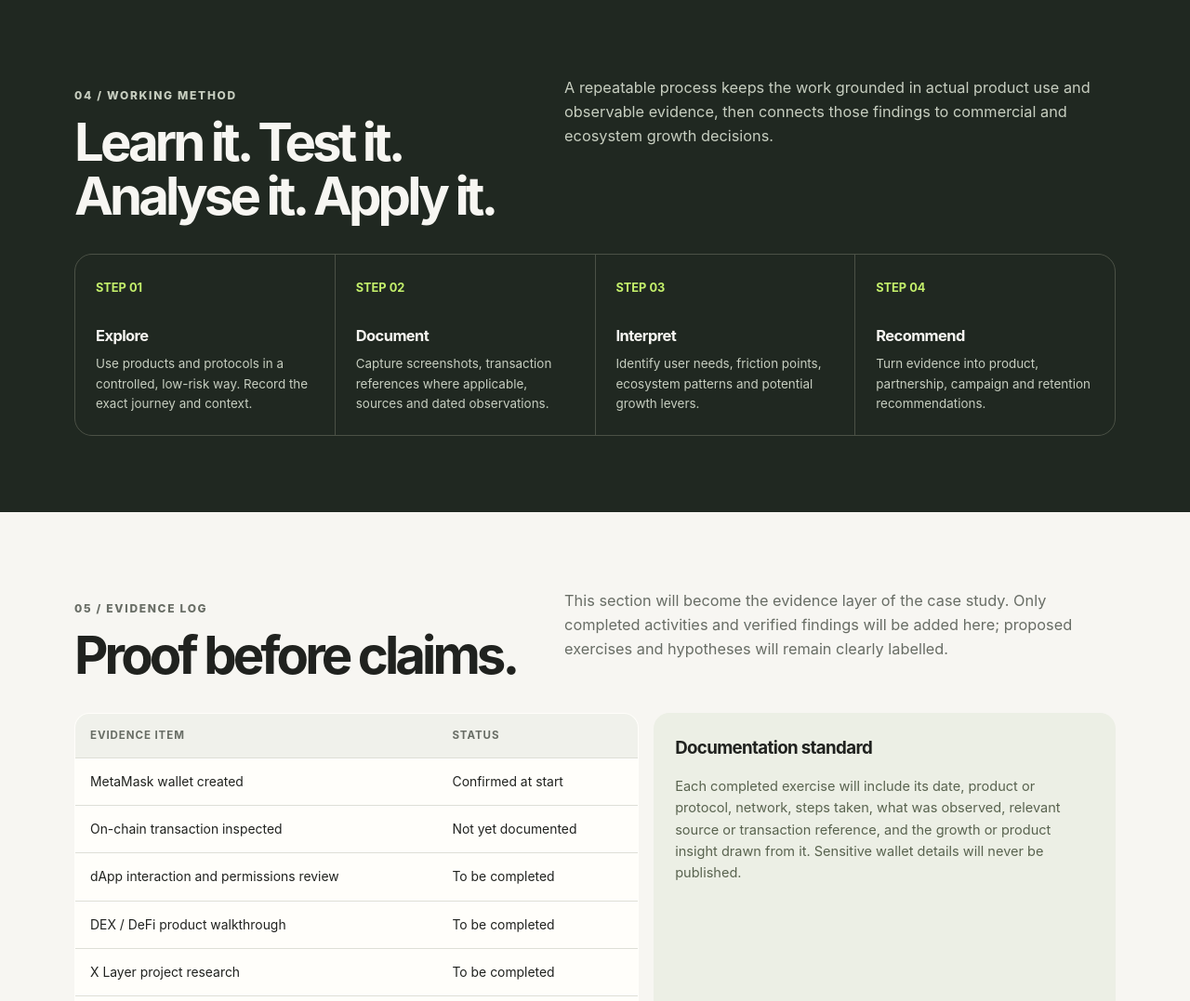
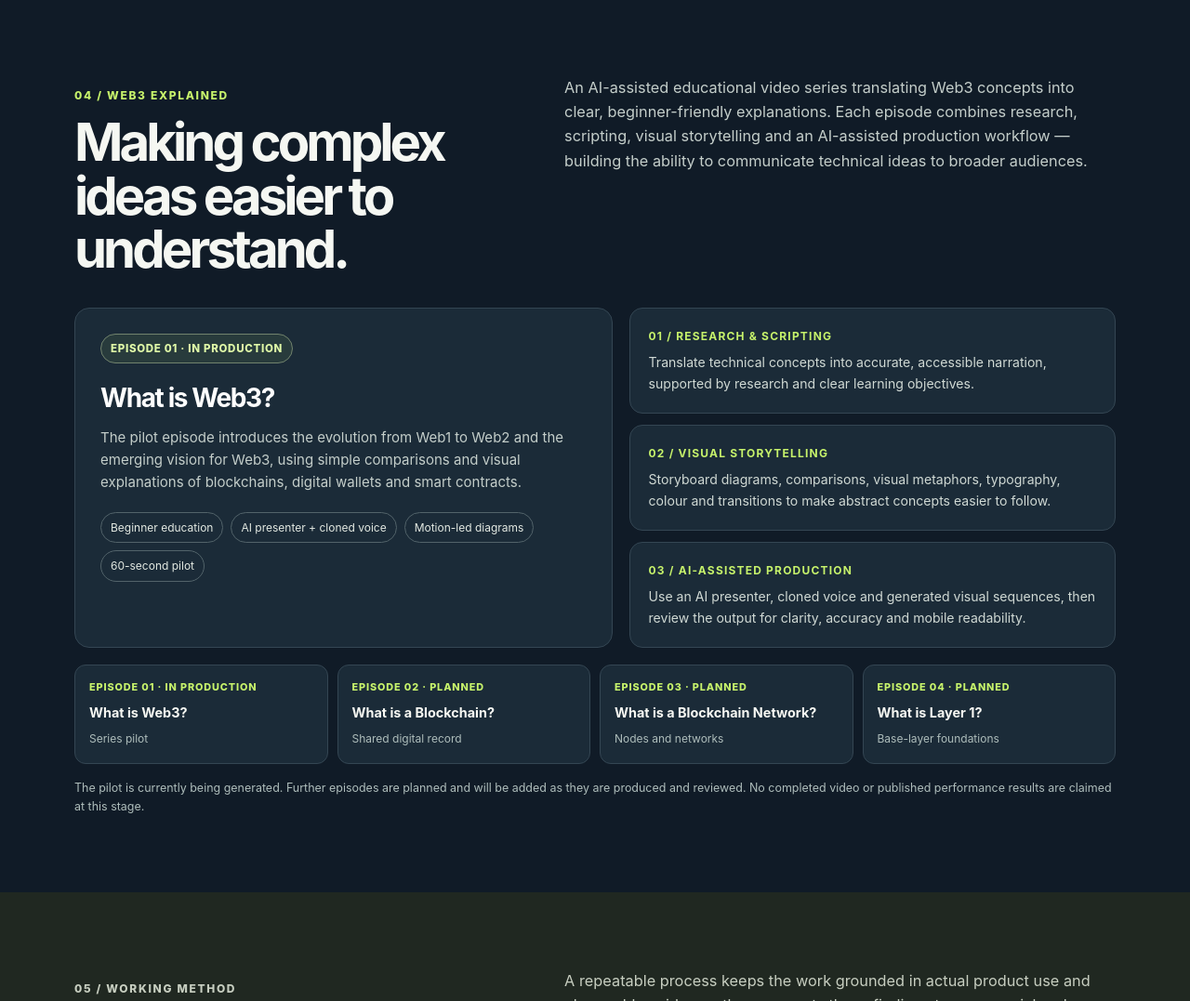
Before and after one commit to maryamdps/maryamdps.github.io, a plain HTML site: page projects/web3-ecosystem-growth-lab/index.html in a window 1280 px wide. Shown: the part 3200-4277 px from the top of the page at 93% size. Drawn offline with Linux system fonts and the light colour scheme.

Commit message:
Add Web3 Explained video series workstream

```diff
--- a/projects/web3-ecosystem-growth-lab/index.html
+++ b/projects/web3-ecosystem-growth-lab/index.html
@@ -22,6 +22,31 @@ section{padding:82px 0}.section-head{display:grid;grid-template-columns:.9fr 1.1
 footer{padding:28px 0 38px;display:flex;justify-content:space-between;gap:16px;color:var(--muted);font-size:.82rem}
 @media(max-width:760px){.wrap{width:calc(100% - 28px)}.hero{grid-template-columns:1fr;padding:52px 0 40px;gap:24px}.hero-art{min-height:300px}.orbit-core{right:76px;top:100px}.summary,.principles{grid-template-columns:1fr}.section-head{grid-template-columns:1fr;gap:16px}section{padding:60px 0}.two-col,.baseline,.workstreams,.evidence,.closing{grid-template-columns:1fr}.steps{grid-template-columns:repeat(2,1fr)}.closing{padding:27px}.closing-note{border-left:0;border-top:1px solid #849c54;padding:17px 0 0}footer{flex-direction:column}}
 @media(max-width:480px){.steps{grid-template-columns:1fr}.evidence-table th,.evidence-table td{padding:11px 10px;font-size:.8rem}}
+
+/* Web3 Explained video series */
+.video-lab{background:#101b27;color:#f5f7f2}
+.video-lab .kicker{color:#c7f36b}
+.video-lab .section-intro{color:#c4ceca}
+.video-feature{display:grid;grid-template-columns:1.05fr .95fr;gap:18px;align-items:stretch}
+.video-main{background:#1b2b38;border:1px solid #344653;border-radius:16px;padding:27px}
+.video-main .video-status{display:inline-flex;border:1px solid #71836d;background:#283b3c;color:#dff8a7;border-radius:99px;padding:6px 10px;font-size:.72rem;font-weight:850;letter-spacing:.06em;text-transform:uppercase}
+.video-main h3{font-size:1.75rem;line-height:1.1;letter-spacing:-.05em;margin:22px 0 10px;color:#fff}
+.video-main p{color:#c4ceca;font-size:.94rem}
+.video-meta{display:flex;gap:8px;flex-wrap:wrap;margin-top:20px}
+.video-meta span{font-size:.75rem;border:1px solid #52636a;border-radius:99px;padding:6px 10px;color:#e3e9e2}
+.video-side{display:grid;gap:12px}
+.video-side-card{background:#1b2b38;border:1px solid #344653;border-radius:14px;padding:20px}
+.video-side-card b{display:block;color:#c7f36b;font-size:.75rem;letter-spacing:.1em;text-transform:uppercase;margin-bottom:8px}
+.video-side-card p{margin:0;color:#d0d9d4;font-size:.88rem}
+.episode-list{display:grid;grid-template-columns:repeat(4,1fr);gap:10px;margin-top:18px}
+.episode{background:#1b2b38;border:1px solid #344653;border-radius:12px;padding:15px}
+.episode small{display:block;color:#c7f36b;font-size:.68rem;letter-spacing:.08em;font-weight:850;text-transform:uppercase}
+.episode strong{display:block;color:#f7f8f3;font-size:.9rem;line-height:1.25;margin:9px 0 5px}
+.episode span{font-size:.75rem;color:#aebdbb}
+.video-footnote{font-size:.78rem;color:#aebdbb;margin:16px 0 0}
+@media(max-width:760px){.video-feature{grid-template-columns:1fr}.episode-list{grid-template-columns:repeat(2,1fr)}}
+@media(max-width:480px){.episode-list{grid-template-columns:1fr}}
+
 </style>
 </head>
 <body>
@@ -90,9 +115,39 @@ footer{padding:28px 0 38px;display:flex;justify-content:space-between;gap:16px;c
     </div>
   </section>
 
+  <section class="video-lab">
+    <div class="wrap">
+      <div class="section-head">
+        <div><p class="kicker">04 / Web3 Explained</p><h2>Making complex ideas easier to understand.</h2></div>
+        <p class="section-intro">An AI-assisted educational video series translating Web3 concepts into clear, beginner-friendly explanations. Each episode combines research, scripting, visual storytelling and an AI-assisted production workflow — building the ability to communicate technical ideas to broader audiences.</p>
+      </div>
+      <div class="video-feature">
+        <article class="video-main">
+          <span class="video-status">Episode 01 · In production</span>
+          <h3>What is Web3?</h3>
+          <p>The pilot episode introduces the evolution from Web1 to Web2 and the emerging vision for Web3, using simple comparisons and visual explanations of blockchains, digital wallets and smart contracts.</p>
+          <div class="video-meta"><span>Beginner education</span><span>AI presenter + cloned voice</span><span>Motion-led diagrams</span><span>60-second pilot</span></div>
+        </article>
+        <div class="video-side">
+          <div class="video-side-card"><b>01 / Research & scripting</b><p>Translate technical concepts into accurate, accessible narration, supported by research and clear learning objectives.</p></div>
+          <div class="video-side-card"><b>02 / Visual storytelling</b><p>Storyboard diagrams, comparisons, visual metaphors, typography, colour and transitions to make abstract concepts easier to follow.</p></div>
+          <div class="video-side-card"><b>03 / AI-assisted production</b><p>Use an AI presenter, cloned voice and generated visual sequences, then review the output for clarity, accuracy and mobile readability.</p></div>
+        </div>
+      </div>
+      <div class="episode-list" aria-label="Planned Web3 Explained episodes">
+        <article class="episode"><small>Episode 01 · In production</small><strong>What is Web3?</strong><span>Series pilot</span></article>
+        <article class="episode"><small>Episode 02 · Planned</small><strong>What is a Blockchain?</strong><span>Shared digital record</span></article>
+        <article class="episode"><small>Episode 03 · Planned</small><strong>What is a Blockchain Network?</strong><span>Nodes and networks</span></article>
+        <article class="episode"><small>Episode 04 · Planned</small><strong>What is Layer 1?</strong><span>Base-layer foundations</span></article>
+      </div>
+      <p class="video-footnote">The pilot is currently being generated. Further episodes are planned and will be added as they are produced and reviewed. No completed video or published performance results are claimed at this stage.</p>
+    </div>
+  </section>
+
+
   <section class="process">
     <div class="wrap">
-      <div class="section-head"><div><p class="kicker">04 / Working method</p><h2>Learn it. Test it. Analyse it. Apply it.</h2></div><p class="section-intro">A repeatable process keeps the work grounded in actual product use and observable evidence, then connects those findings to commercial and ecosystem growth decisions.</p></div>
+      <div class="section-head"><div><p class="kicker">05 / Working method</p><h2>Learn it. Test it. Analyse it. Apply it.</h2></div><p class="section-intro">A repeatable process keeps the work grounded in actual product use and observable evidence, then connects those findings to commercial and ecosystem growth decisions.</p></div>
       <div class="steps">
         <div class="step"><b>STEP 01</b><h3>Explore</h3><p>Use products and protocols in a controlled, low-risk way. Record the exact journey and context.</p></div>
         <div class="step"><b>STEP 02</b><h3>Document</h3><p>Capture screenshots, transaction references where applicable, sources and dated observations.</p></div>
@@ -104,7 +159,7 @@ footer{padding:28px 0 38px;display:flex;justify-content:space-between;gap:16px;c
 
   <section>
     <div class="wrap">
-      <div class="section-head"><div><p class="kicker">05 / Evidence log</p><h2>Proof before claims.</h2></div><p class="section-intro">This section will become the evidence layer of the case study. Only completed activities and verified findings will be added here; proposed exercises and hypotheses will remain clearly labelled.</p></div>
+      <div class="section-head"><div><p class="kicker">06 / Evidence log</p><h2>Proof before claims.</h2></div><p class="section-intro">This section will become the evidence layer of the case study. Only completed activities and verified findings will be added here; proposed exercises and hypotheses will remain clearly labelled.</p></div>
       <div class="evidence">
         <table class="evidence-table" aria-label="Project evidence tracker"><thead><tr><th>Evidence item</th><th>Status</th></tr></thead><tbody>
           <tr><td>MetaMask wallet created</td><td>Confirmed at start</td></tr>
@@ -121,7 +176,7 @@ footer{padding:28px 0 38px;display:flex;justify-content:space-between;gap:16px;c
 
   <section style="background:#f0f1eb">
     <div class="wrap">
-      <div class="section-head"><div><p class="kicker">06 / Principles</p><h2>Useful participation over vanity activity.</h2></div><p class="section-intro">The project is designed to build practical fluency without confusing activity with expertise. It will prioritise responsible exploration, accurate interpretation and user-centred recommendations.</p></div>
+      <div class="section-head"><div><p class="kicker">07 / Principles</p><h2>Useful participation over vanity activity.</h2></div><p class="section-intro">The project is designed to build practical fluency without confusing activity with expertise. It will prioritise responsible exploration, accurate interpretation and user-centred recommendations.</p></div>
       <div class="principles">
         <article class="principle"><div class="icon">01</div><h3>Evidence-led</h3><p>Distinguish verified activity, research observations, hypotheses and proposed campaign ideas.</p></article>
         <article class="principle"><div class="icon">02</div><h3>User-centred</h3><p>Consider clarity, usability, trust and the reasons users may hesitate or disengage.</p></article>
```
